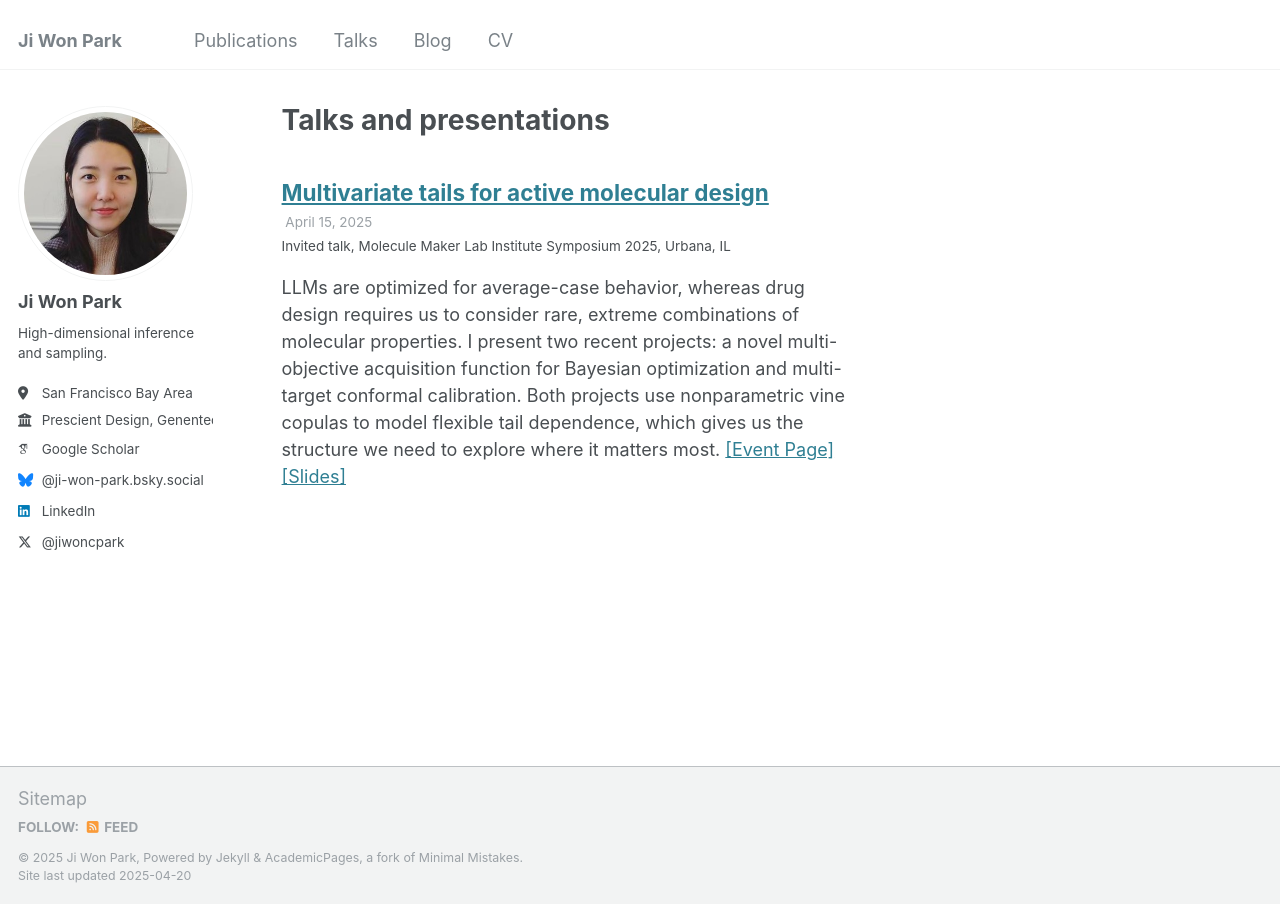
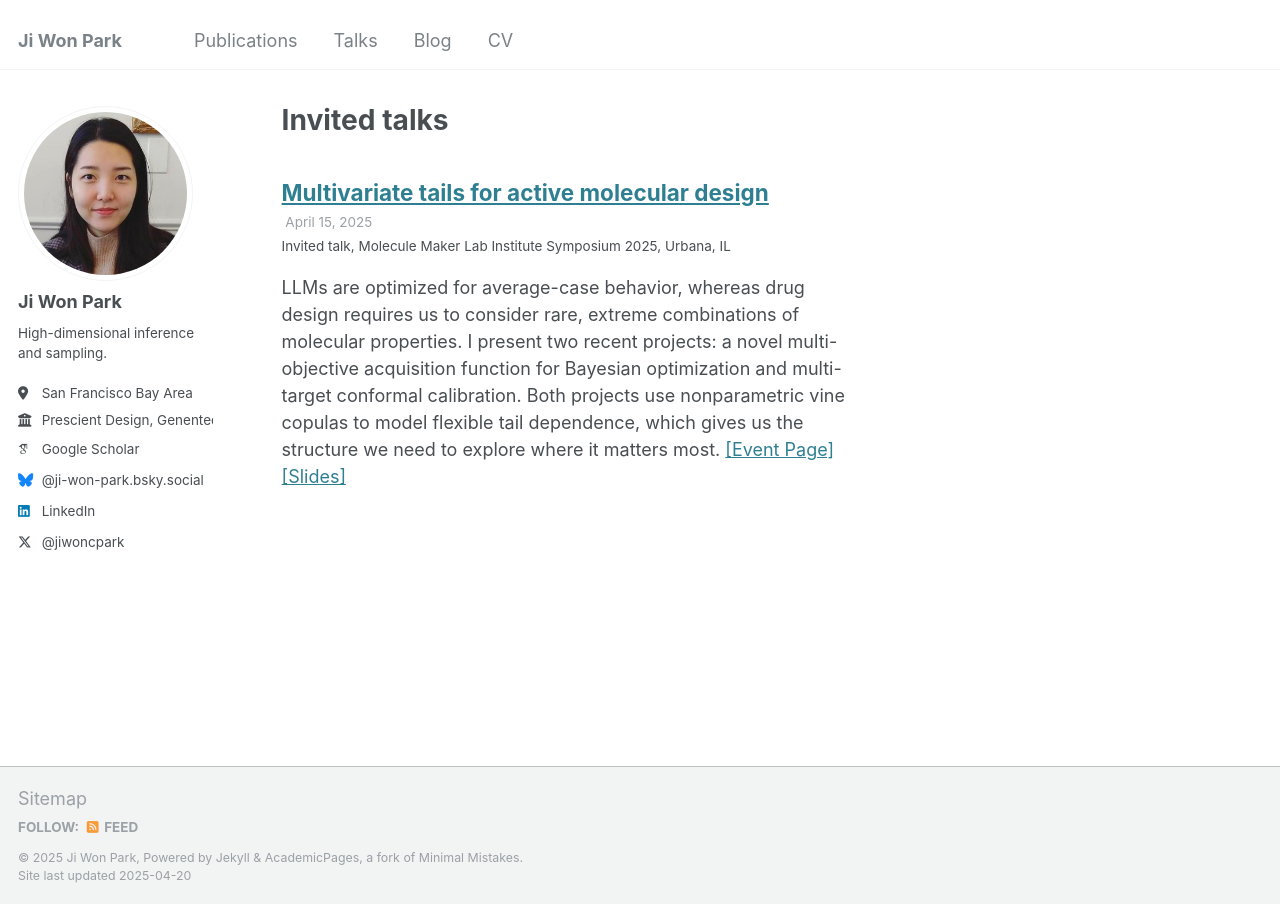
Before and after one commit to jiwoncpark/jiwoncpark.github.io, a Jekyll site: the page built from _pages/talks.html, in a window 1280 px wide. Built offline with Jekyll 4.4.1, drawn with Linux system fonts in a browser that asks for light colours; some web fonts are replaced.

Commit message:
Change heading

```diff
--- a/_pages/talks.html
+++ b/_pages/talks.html
@@ -1,6 +1,6 @@
 ---
 layout: archive
-title: "Talks and presentations"
+title: "Invited talks"
 permalink: /talks/
 author_profile: true
 ---
```
